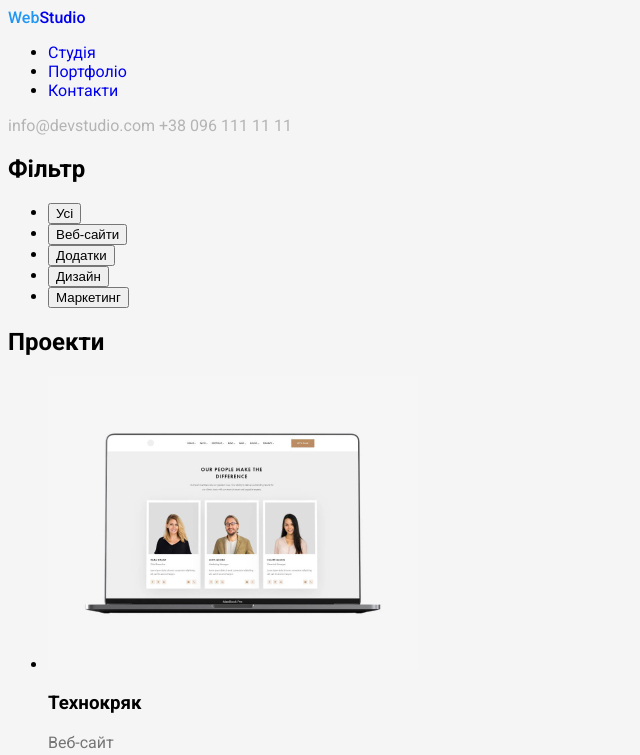
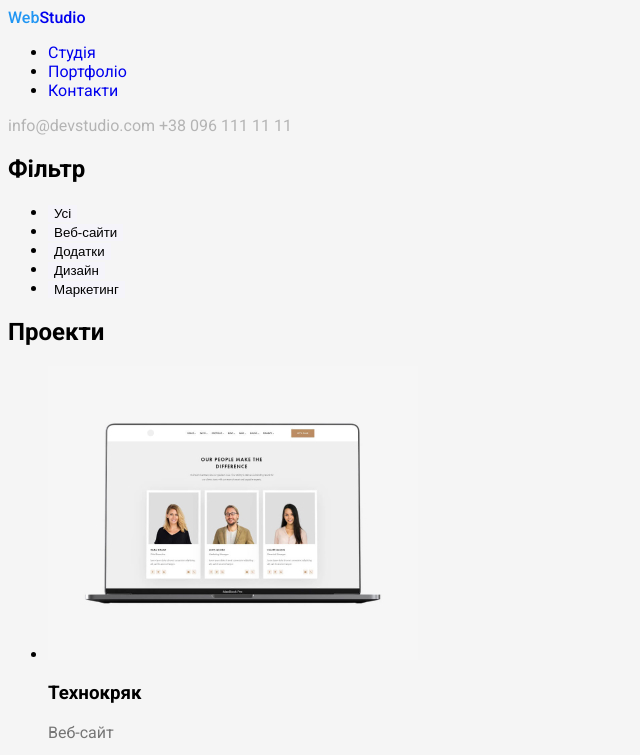
Before and after one commit to Kriminz/goit-markup-hw-02, a plain HTML site: page portfolio.html in a window 1280 px wide. Shown: the top 755 px of the page, without its empty margins (0-640 px from the left). Drawn offline with Linux system fonts and the light colour scheme.

Commit message:
Готово до здачі

```diff
--- a/css/styles.css
+++ b/css/styles.css
@@ -40,10 +40,25 @@ body {
 .button-hero{
     background-color: #2196F3;
     color: #FFFFFF;
+    border: 0;
 }
 
 .button{
     cursor: pointer;
+}
+
+.button-filter{
+    background-color: #F5F4FA;
+    color: black;
+    opacity: 1;
+    border: 0;
+}
+
+.button-filter:hover,
+.button-filter:focus{
+    opacity: 1,5;
+    background-color: #2196F3;
+    color: #FFFFFF;
 }
 
 .description{
--- a/portfolio.html
+++ b/portfolio.html
@@ -33,11 +33,11 @@
         <!--Фільтр пошуку-->
         <h2>Фільтр</h2>
         <ul class="filter">
-            <li><button type="button" class="button">Усі</button></li>
-            <li><button type="button" class="button">Веб-сайти</button></li>
-            <li><button type="button" class="button">Додатки</button></li>
-            <li><button type="button" class="button">Дизайн</button></li>
-            <li><button type="button" class="button">Маркетинг</button></li>
+            <li><button type="button" class="button button-filter">Усі</button></li>
+            <li><button type="button" class="button button-filter">Веб-сайти</button></li>
+            <li><button type="button" class="button button-filter">Додатки</button></li>
+            <li><button type="button" class="button button-filter">Дизайн</button></li>
+            <li><button type="button" class="button button-filter">Маркетинг</button></li>
         </ul>
 
         <!--Проекти-->
```
